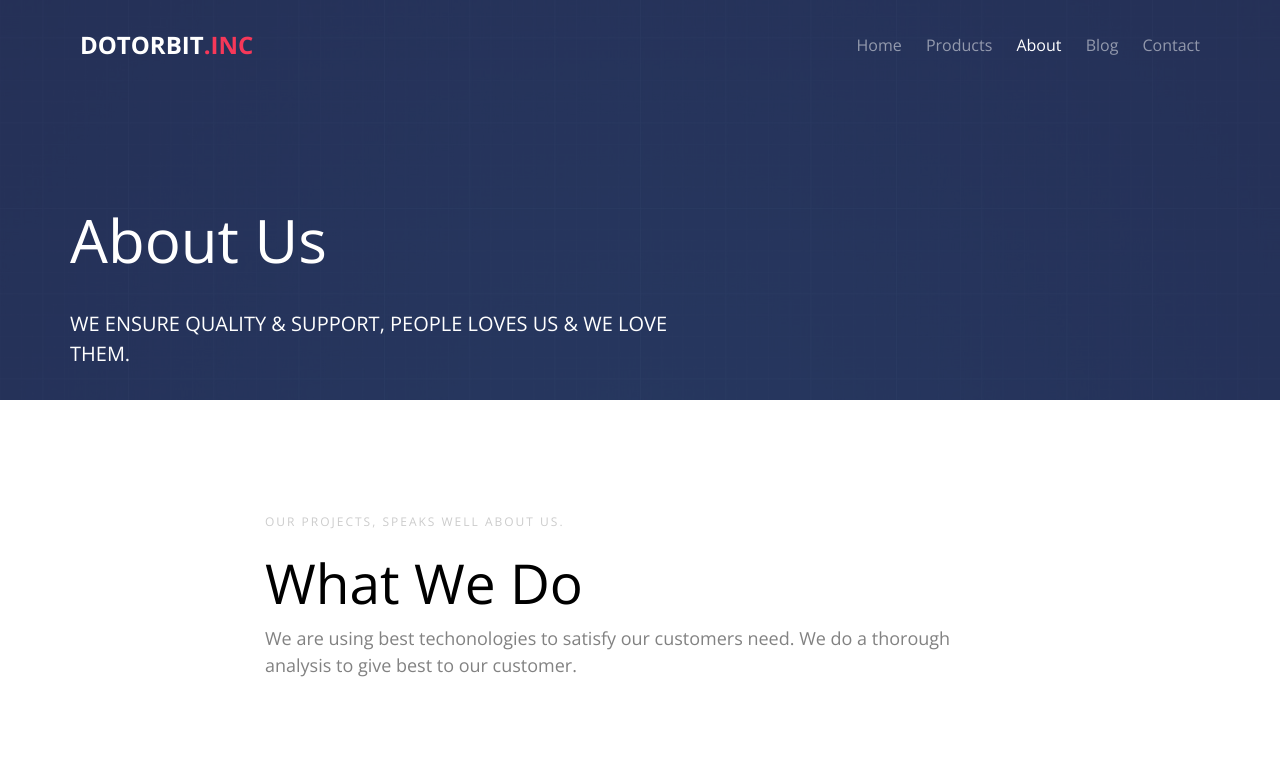
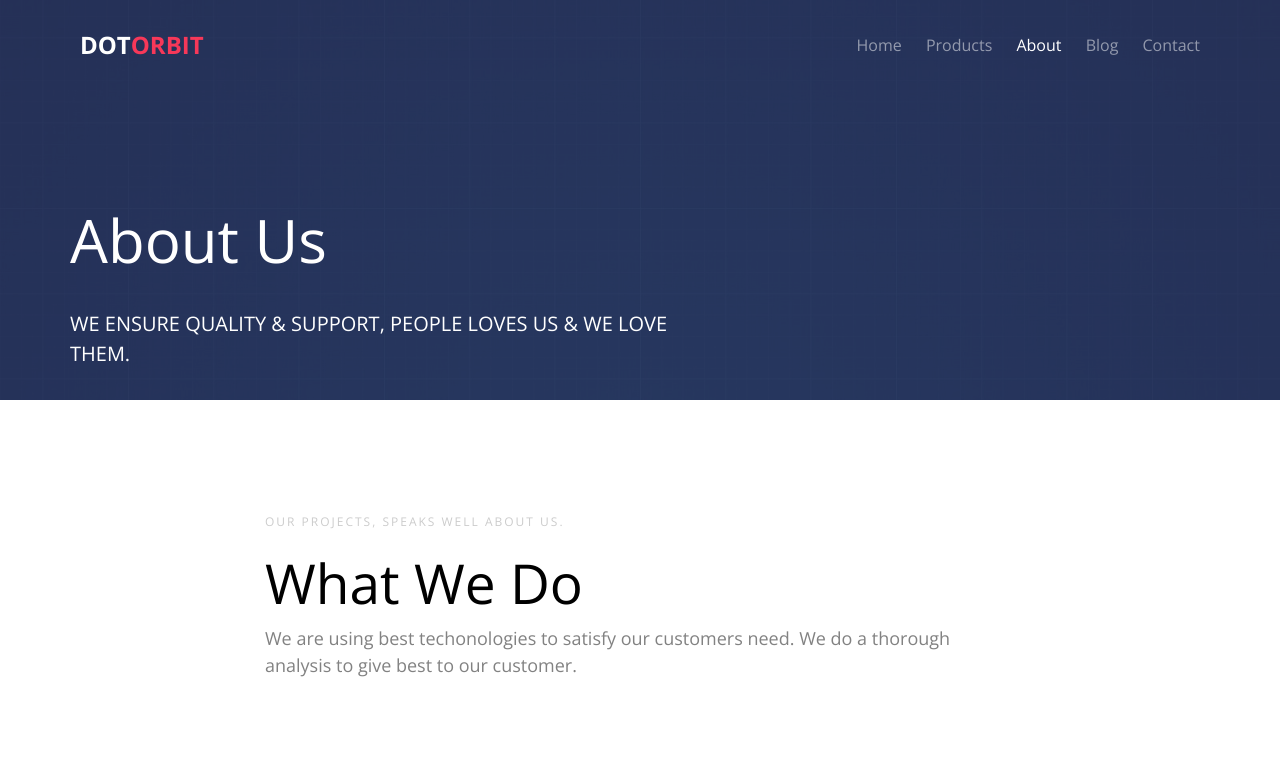
Before and after one commit to dotorbit/dotorbit.github.io, a plain HTML site: page about.html in a window 1280 px wide. Shown: the top 772 px of the page. Drawn offline with nearby package versions, Linux system fonts and the light colour scheme; files whose address does not match are found by name.

Commit message:
removing inc

```diff
--- a/about.html
+++ b/about.html
@@ -57,7 +57,7 @@
 		<div class="container">
 			<div class="row">
 				<div class="col-xs-2 text-left">
-					<div id="fh5co-logo"><a href="index.html">DOTORBIT<span>.INC</span></a></div>
+					<div id="fh5co-logo"><a href="index.html">DOT<span>ORBIT</span></a></div>
 				</div>
 				<div class="col-xs-10 text-right menu-1">
 					<ul>
```
Also changed, not shown: blog.html (+1 -1 lines), contact.html (+1 -1 lines), index.html (+1 -1 lines), products.html (+1 -1 lines).
